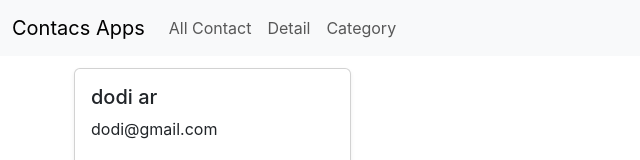
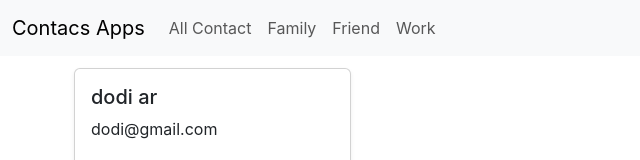
Before and after one commit to dodiar/mpv-contact-apps, a React (Create React App) app: page / in a window 1280 px wide. Shown: the top 160 px of the page, without its empty margins (0-640 px from the left). Built offline with nearby package versions, Linux system fonts and the light colour scheme; data requests are answered from the project's data file.

Commit message:
create dynamic route to categoryy view

```diff
--- a/src/App.js
+++ b/src/App.js
@@ -15,8 +15,8 @@
     <Navbar />
     <Routes>
       <Route exact path='/' element={<ContactApps/>} />
-      <Route exact path='/detail' element={<DetailContact/>} />
-      <Route exact path='/category' element={<CategoryContact/>} />
+      {/* <Route exact path='/detail' element={<DetailContact/>} /> */}
+      <Route exact path='/:category' element={<CategoryContact/>} />
     </Routes>
     </>
   );
--- a/src/components/Navbar.jsx
+++ b/src/components/Navbar.jsx
@@ -17,10 +17,13 @@
               <Link to="/" className='nav-link'>All Contact</Link>
             </li>
             <li className='nav-item'>
-              <Link to="/detail" className='nav-link'>Detail</Link>
+              <Link to="/family" className='nav-link'>Family</Link>
             </li>
             <li className='nav-item'>
-              <Link to="/category" className='nav-link'>Category</Link>
+              <Link to="/friend" className='nav-link'>Friend</Link>
+            </li>
+            <li className='nav-item'>
+              <Link to="/work" className='nav-link'>Work</Link>
             </li>
           </ul>
         </div>
```
